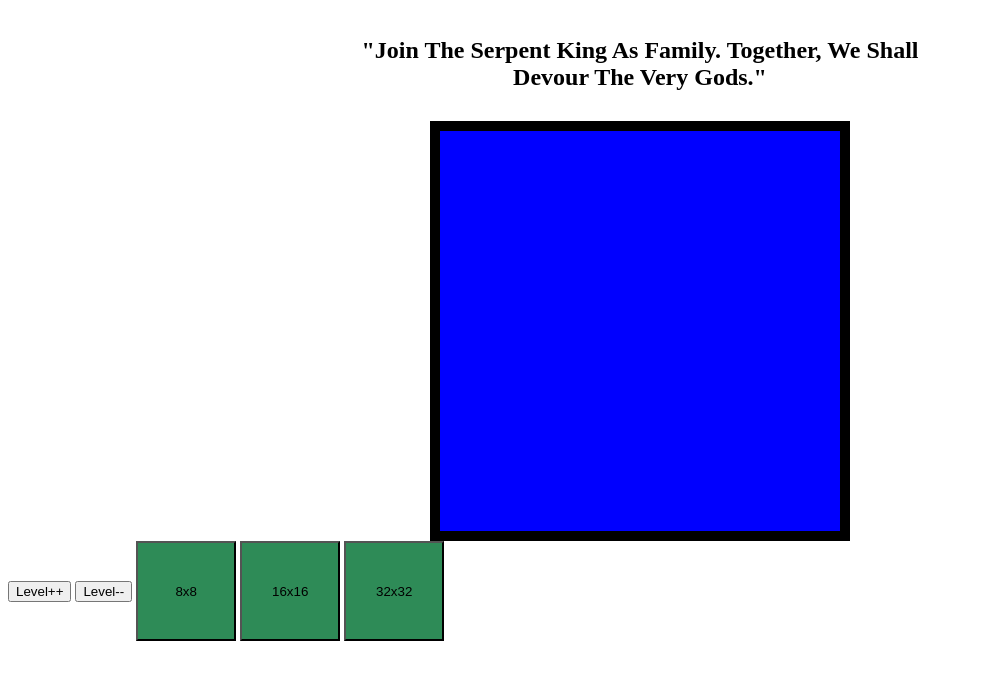
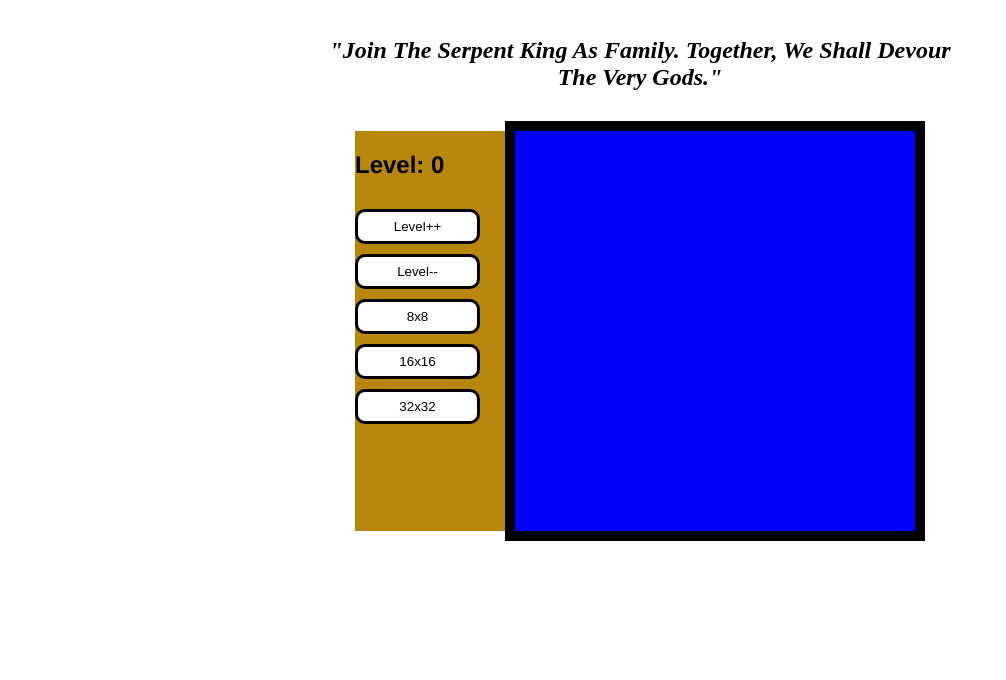
Before and after one commit to JasonBrunch/Etch-A-Sketch, a plain HTML site: page index.html in a window 1280 px wide. Shown: the part 70-750 px from the top of the page, without its empty margins (0-1006 px from the left). Drawn offline with Linux system fonts and the light colour scheme.

Commit message:
Did some formating for the left buttons

```diff
--- a/index.html
+++ b/index.html
@@ -12,19 +12,25 @@
     <h1>Guess the Game</h1>
     <h2 id="quote">"Join The Serpent King As Family. Together, We Shall Devour The Very Gods."</h1>
     <div id ="testElement">
+        <div id ="leftBtnArea">
+
+            <h2 id="levelText">Level 69</h2>
+            <button class="sizeBtn" id="levelUp">Level++</button>
+
+            <button class="sizeBtn" id="levelDown">Level--</button>
+            <button class="sizeBtn" id="sizeBtn1">8x8</button>
+            <button class="sizeBtn" id="sizeBtn2">16x16</button>
+            <button class="sizeBtn" id="sizeBtn3">32x32</button>
+
+
+
+        </div>
         <div id="gridArea">
             <div class="box"><img src="eldenRing.jpg" id="gameImage"></div>
             <div id="gridContainer"></div>
         </div>
     </div>
-    <div class="buttonContainer">
-        <button class="levelBtn" id="levelUp">Level++</button>
-        <button class="levelBtn" id="levelDown">Level--</button>
-        <button class="sizeBtn" id="sizeBtn1">8x8</button>
-        <button class="sizeBtn" id="sizeBtn2">16x16</button>
-        <button class="sizeBtn" id="sizeBtn3">32x32</button>
 
-    </div>
 
 
 
--- a/scripts.js
+++ b/scripts.js
@@ -7,6 +7,7 @@ let gridSize = "256, 16";
 //START POINT
 //MAKE THE GRID CONTENT DIVS BASED ON INPUT
 CreateGridContents()
+levelTextUpdate();
 
 function CreateGridContents(){
     addDivsToContainer(256,16);
@@ -59,14 +60,18 @@ function changeColour(buttonID){
 function levelUp(){
     if(level < 1){
         level++
-        CreateGridContents(gridSize);
+        console.log("LEVEL UP " + level);
+        levelTextUpdate();
+        CreateGridContents();
         changeImgQuote();
     }
 }
 function levelDown(){
-    if(level < 0){
+    if(level > 0){
         level--
-        CreateGridContents(gridSize);
+        console.log("LEVEL DOWN: " + level);
+        levelTextUpdate();
+        CreateGridContents();
         changeImgQuote();
     }
 }
@@ -76,7 +81,7 @@ function changeImgQuote(){
     let quoteText = document.getElementById("quote");
     switch(level){
         case 0:
-            imageSource.src = "eldenRing.jpeg";
+            imageSource.src = "eldenRing.jpg";
             quoteText.innerHTML = "\"Join The Serpent King As Family. Together, We Shall Devour The Very Gods.\""
             break;
         case 1: imageSource.src = "portal.jpg";
@@ -90,6 +95,10 @@ function changeSize(amt){
     let columns = amt;
     addDivsToContainer(total,columns);
     console.log("ADDING TOTAL OF" + total + "AND THIS MANY COLUMNS" + columns);
+}
+function levelTextUpdate(){
+    let levelHeader = document.querySelector("#levelText");
+    levelHeader.innerHTML = "Level: " + level;
 }
 
 //const changeSize1 = changeSize(8);
--- a/style.css
+++ b/style.css
@@ -27,6 +27,11 @@ h1{
 }
 h2{
     margin-bottom:30px;
+    display: flex;
+
+
+    font-family: Helvetica, sans-serif;
+
 }
 img{
     max-width: 100%;
@@ -73,9 +78,29 @@ img{
     align-items: center;
     text-align: center;
 
+    font-family: "Times New Roman", Times, serif;
+    font-style: italic;
+
 }
 .sizeBtn{
-    width: 100px;
-    height: 100px;
-    background-color: seagreen;
+    width: 125px;
+    height: 35px;
+    background-color: white;
+    border-style:solid;
+    border-width: 3px;
+    border-radius: 10px;
+    margin-bottom: 10px;
+
 }
+#leftBtnArea{
+    display: flex;
+    flex-direction: column;
+    align-items:flex-start;
+    justify-content:flex-start;
+
+    background-color: darkgoldenrod;
+    width: 150px;
+    height: 400px;
+
+
+}
```
